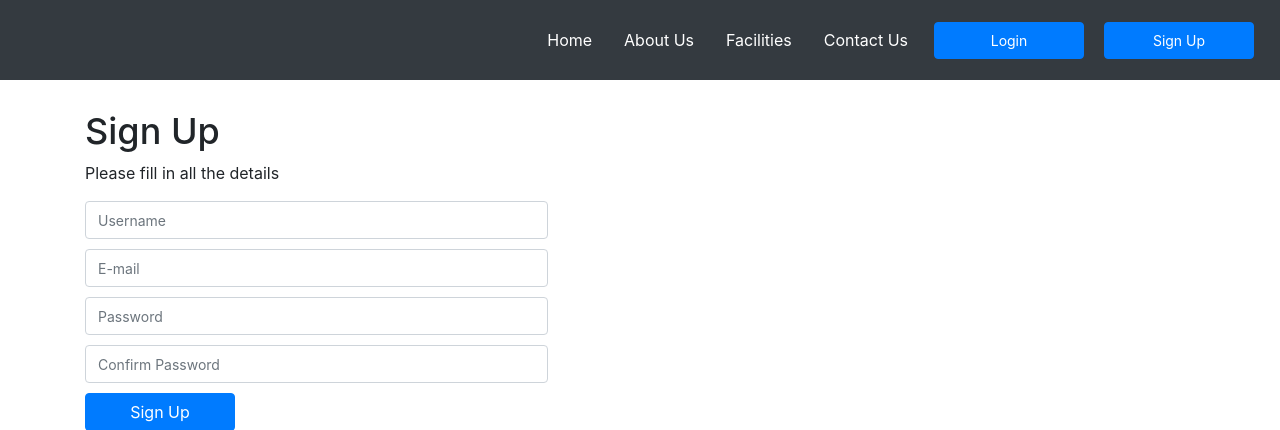
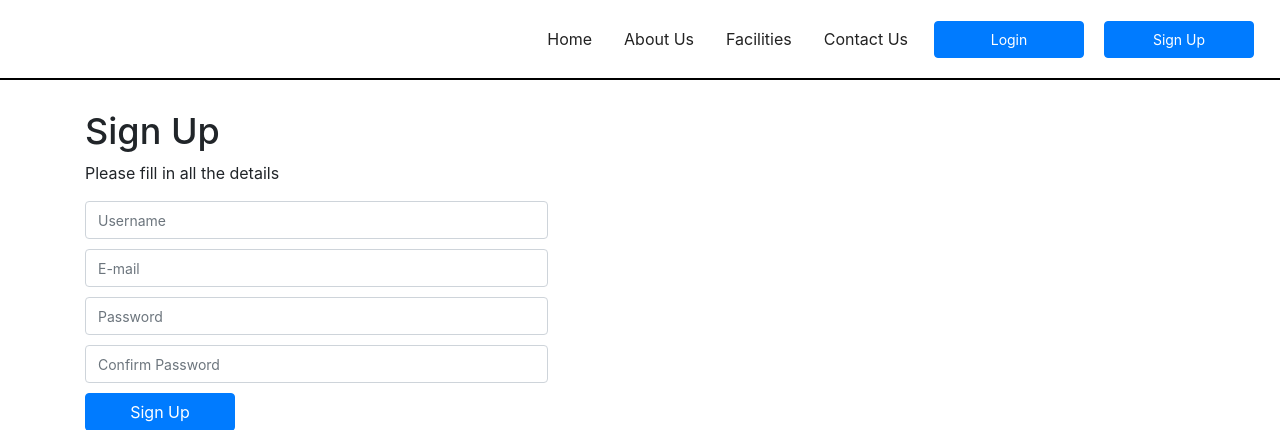
Before and after one commit to happychristian777/Bunjii, a PHP site: page /signup.php in a window 1280 px wide. Shown: the top 430 px of the page. Run offline with PHP 8.4, Linux system fonts and the light colour scheme.

Commit message:
Style changes

```diff
--- a/css/style.css
+++ b/css/style.css
@@ -32,8 +32,18 @@ h1{
 
 /* Bootstrap style changes */
 
+.bg-light {
+    background-color: #ffffff!important;
+}
+.navbar {
+    border-bottom:2px solid #000;
+}
 a.nav-link{
-    color: #FFFFFF;
+    color: #222222;
+}
+a.nav-link:hover{
+    color: #0069D9;
+    font-weight: 500;
 }
 .navbar{
     min-height: 80px;
--- a/header.php
+++ b/header.php
@@ -12,7 +12,7 @@
 		</head>
 		<body>
 			<header>
-				<nav class="navbar navbar-expand-lg navbar-dark bg-dark">
+				<nav class="navbar navbar-expand-lg navbar-light bg-light">
                     <a class="nav-link" href="index.php">Home</a>
                     <a class="nav-link" href="#">About Us</a>
                     <a class="nav-link" href="#">Facilities</a>
--- a/include/signup.inc.php
+++ b/include/signup.inc.php
@@ -58,7 +58,7 @@ if (isset($_POST['signup-submit']) ) {
 
 					mysqli_stmt_bind_param($stmt, "sss", $username, $email, $hashedPwd );
 					mysqli_stmt_execute($stmt);
-					header("Location: ../login.php?");
+					header("Location: ../signup.php?signup=success");
 					exit();
 				}
 
--- a/index.php
+++ b/index.php
@@ -1,6 +1,7 @@
 <?php require "header.php" ?>
 
 	<main>
+        <div class="container">
 		<?php
 		if (isset($_SESSION['userId'])) {
 			echo'<p>You are logged in!</p>';
@@ -9,7 +10,7 @@
 			echo'<p>You are logged out!</p>';
 		}
 		?>
-      <!--  <img class="coverphoto" src="images/cover.jpg" style="background-size:cover;"> --!>
+        </div>
 	</main>
 
 <?php require "footer.php" ?>
--- a/signup.php
+++ b/signup.php
@@ -24,9 +24,11 @@
                        else if($_GET['error'] == "usertaken"){
                            echo '<p class="errorclass">Username is already taken</p>';
                        }
-                   else if($_GET['signup'] == "success"){
-                       echo '<p class="successclass">You successfully signed up</p>';
-                   }
+                       }
+                    else if (isset($_GET['signup'])){
+                        if ($_GET['signup'] == "success") {
+                            echo '<p class="successclass">You have successfully signed up <a href="login.php">Login now</a></p>';
+                        }
                    }
             ?>
             <form action="include/signup.inc.php" method="post">
```
